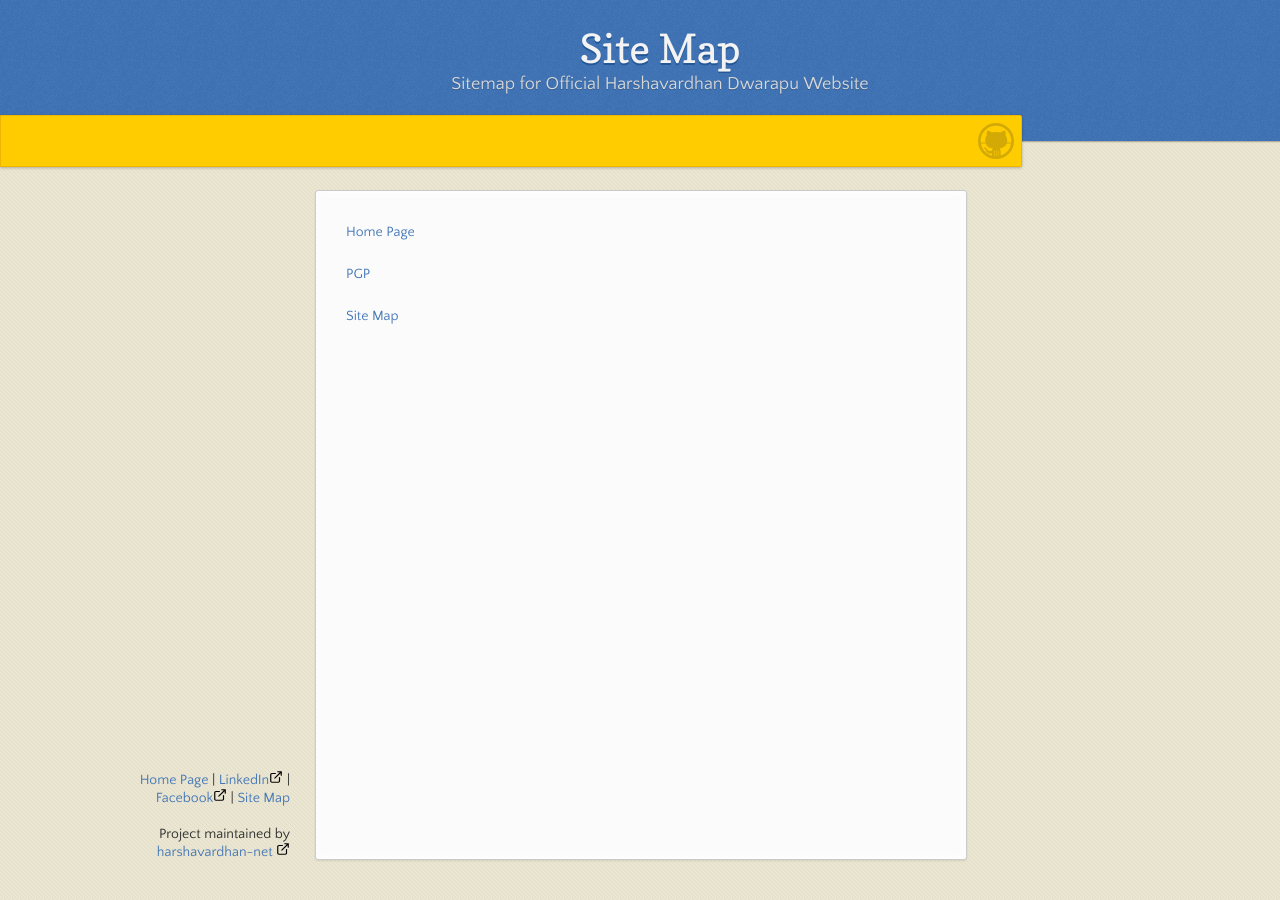
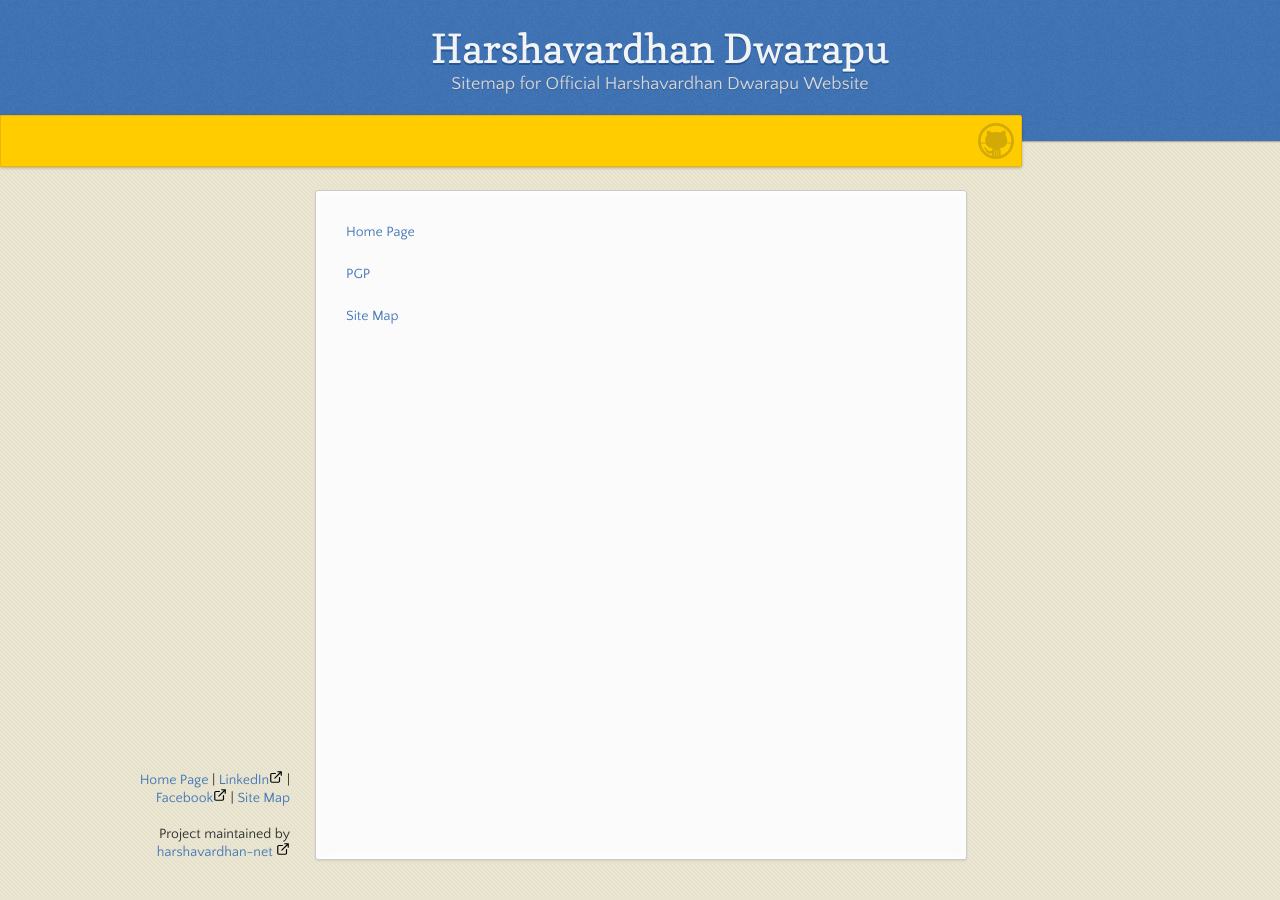
Before and after one commit to harshavardhan-net/harshavardhan-net, a Jekyll site: the page built from site_map.md, in a window 1280 px wide. Built offline with Jekyll 4.4.1, drawn with Linux system fonts in a browser that asks for light colours.

Commit message:
Minor Changes

```diff
--- a/site_map.md
+++ b/site_map.md
@@ -1,6 +1,6 @@
 ---
 layout: default
-title: Site Map
+title: Harshavardhan Dwarapu
 description: Sitemap for Official Harshavardhan Dwarapu Website
 ---
 <a href="../index">Home Page</a>
```
Also changed, not shown: pgp/index.md (+1 -1 lines).
